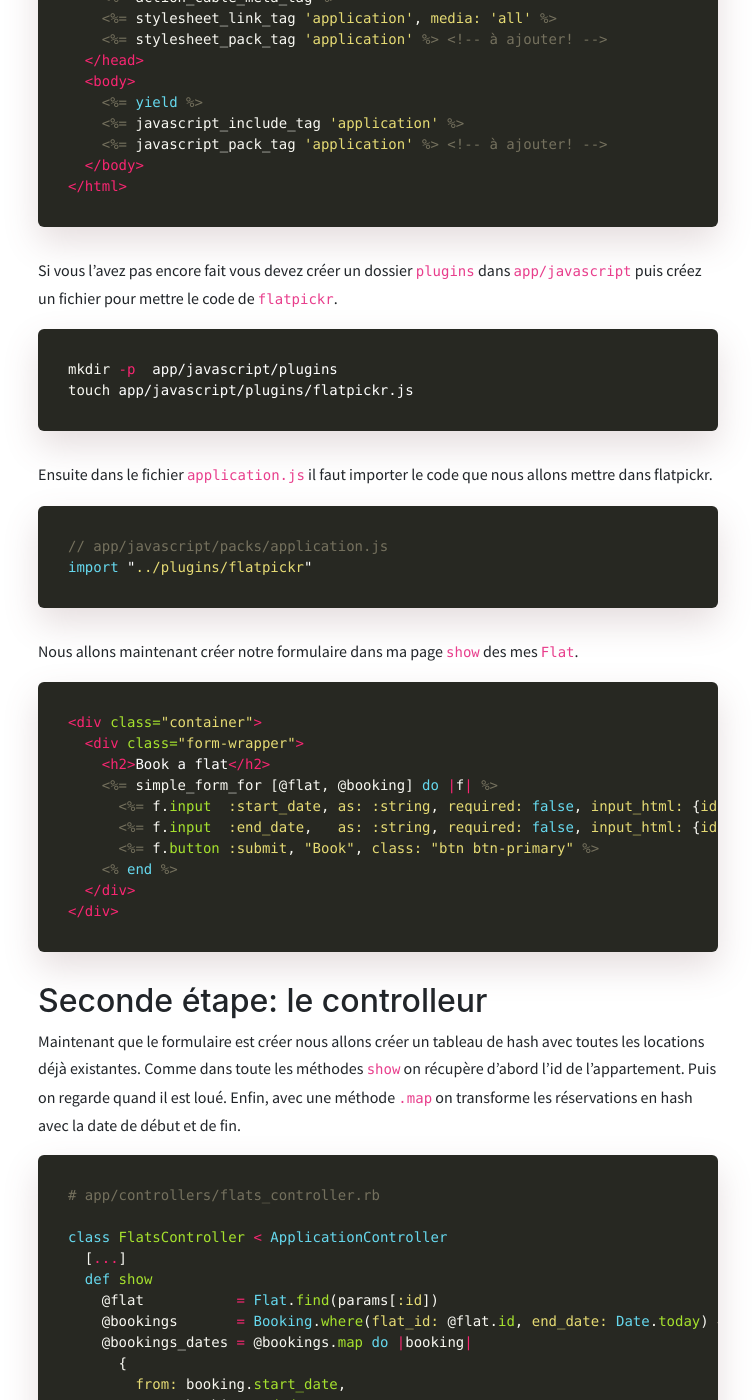
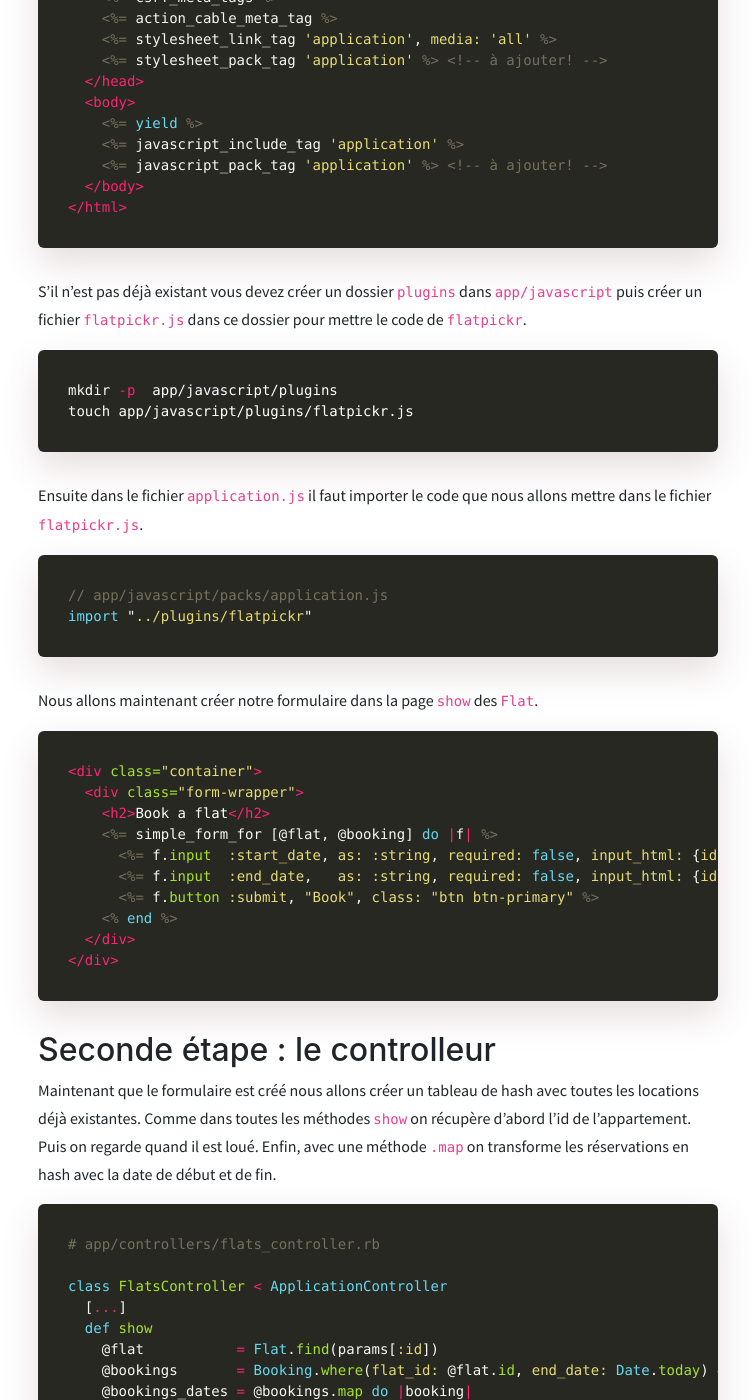
Before and after one commit to alexandrebk/alexandrebk.github.io, a Jekyll site: the page built from _posts/2019-07-24-flatpicker-in-rails.md, in a window 1280 px wide and 1400 px high, scrolled down 836 px. Shown: the whole window, without its empty margins (262-1017 px from the left). Built offline with Jekyll 4.4.1, drawn with Linux system fonts in a browser that asks for light colours; nearby versions of some CDN libraries; some of the changed text lies outside the part shown.

Commit message:
article flatpickr ok

````diff
--- a/_posts/2019-07-24-flatpicker-in-rails.md
+++ b/_posts/2019-07-24-flatpicker-in-rails.md
@@ -40,21 +41,21 @@ Ensuite on va ajouter Webpack à votre `layout/application.html` si ce n'est pas
 </html>
 ```
 
-Si vous l'avez pas encore fait vous devez créer un dossier `plugins` dans `app/javascript` puis créez un fichier pour mettre le code de `flatpickr`.
+S'il n'est pas déjà existant vous devez créer un dossier `plugins` dans `app/javascript` puis créer un fichier `flatpickr.js` dans ce dossier pour mettre le code de `flatpickr`.
 
 ```sh
 mkdir -p  app/javascript/plugins
 touch app/javascript/plugins/flatpickr.js
 ```
 
-Ensuite dans le fichier `application.js` il faut importer le code que nous allons mettre dans flatpickr.
+Ensuite dans le fichier `application.js` il faut importer le code que nous allons mettre dans le fichier `flatpickr.js`.
 
 ```js
 // app/javascript/packs/application.js
 import "../plugins/flatpickr"
 ```
 
-Nous allons maintenant créer notre formulaire dans ma page `show` des mes `Flat`.
+Nous allons maintenant créer notre formulaire dans la page `show` des `Flat`.
 
 ```erb
 <div class="container">
@@ -69,9 +70,9 @@ Nous allons maintenant créer notre formulaire dans ma page `show` des mes `Flat
 </div>
 ```
 
-## Seconde étape: le controlleur
+## Seconde étape : le controlleur
 
-Maintenant que le formulaire est créer nous allons créer un tableau de hash avec toutes les locations déjà existantes. Comme dans toute les méthodes `show` on récupère d'abord l'id de l'appartement. Puis on regarde quand il est loué. Enfin, avec une méthode `.map` on transforme les réservations en hash avec la date de début et de fin.
+Maintenant que le formulaire est créé nous allons créer un tableau de hash avec toutes les locations déjà existantes. Comme dans toutes les méthodes `show` on récupère d'abord l'id de l'appartement. Puis on regarde quand il est loué. Enfin, avec une méthode `.map` on transforme les réservations en hash avec la date de début et de fin.
 
 
 ```ruby
@@ -132,7 +133,7 @@ import rangePlugin from "flatpickr/dist/plugins/rangePlugin"
 }
 ```
 
-### Cinquième étape : afficher uniquement le calendrier.
+### Cinquième étape : afficher uniquement le calendrier
 
 Maintenant je vais cacher les champs du dates pour ne laisser apparaître que le calendrier. Tout d'abord il faut ajouter un label pour que l'utilisateur comprenne à quoi sert ce calendrier. Ensuite on va cacher les deux champs avec la classe Bootstrap `d-none`.
 
````
Also changed, not shown: other parts of _posts/2019-07-24-flatpicker-in-rails.md (+6 -5 lines).
